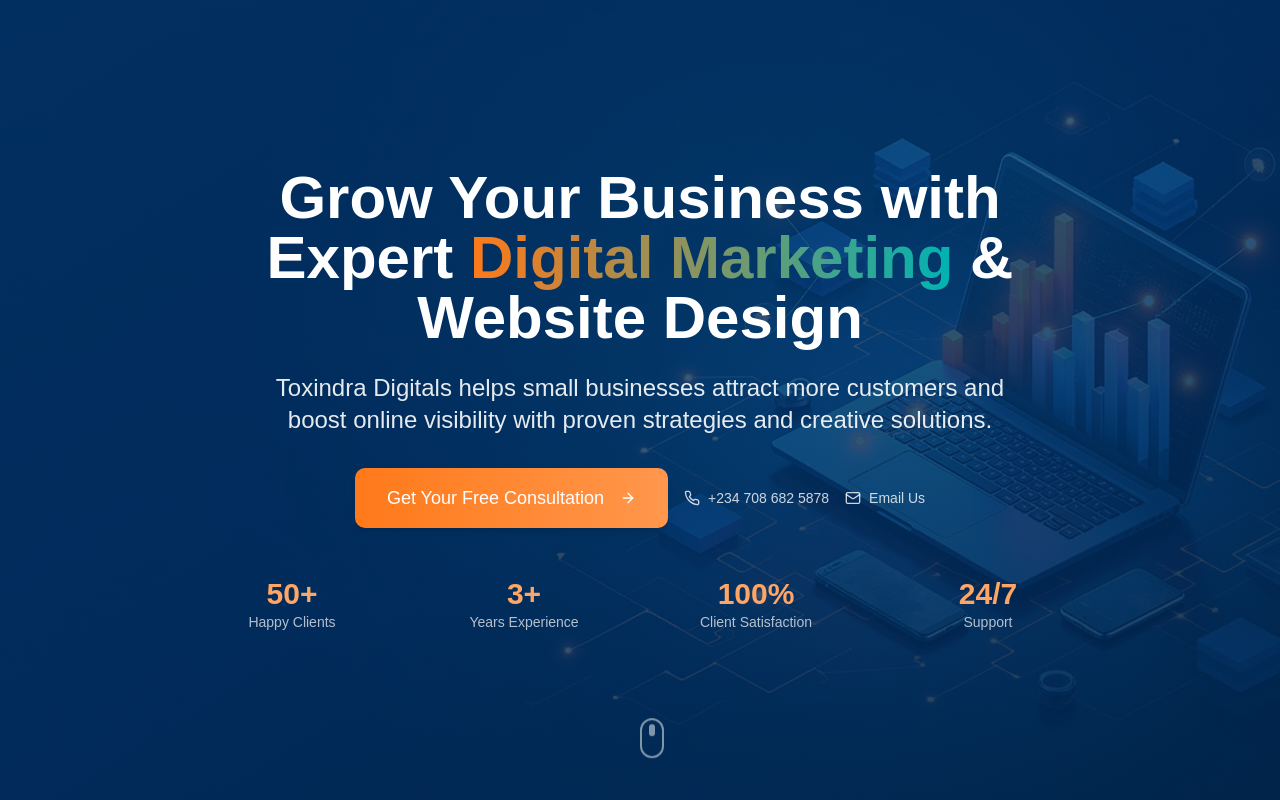
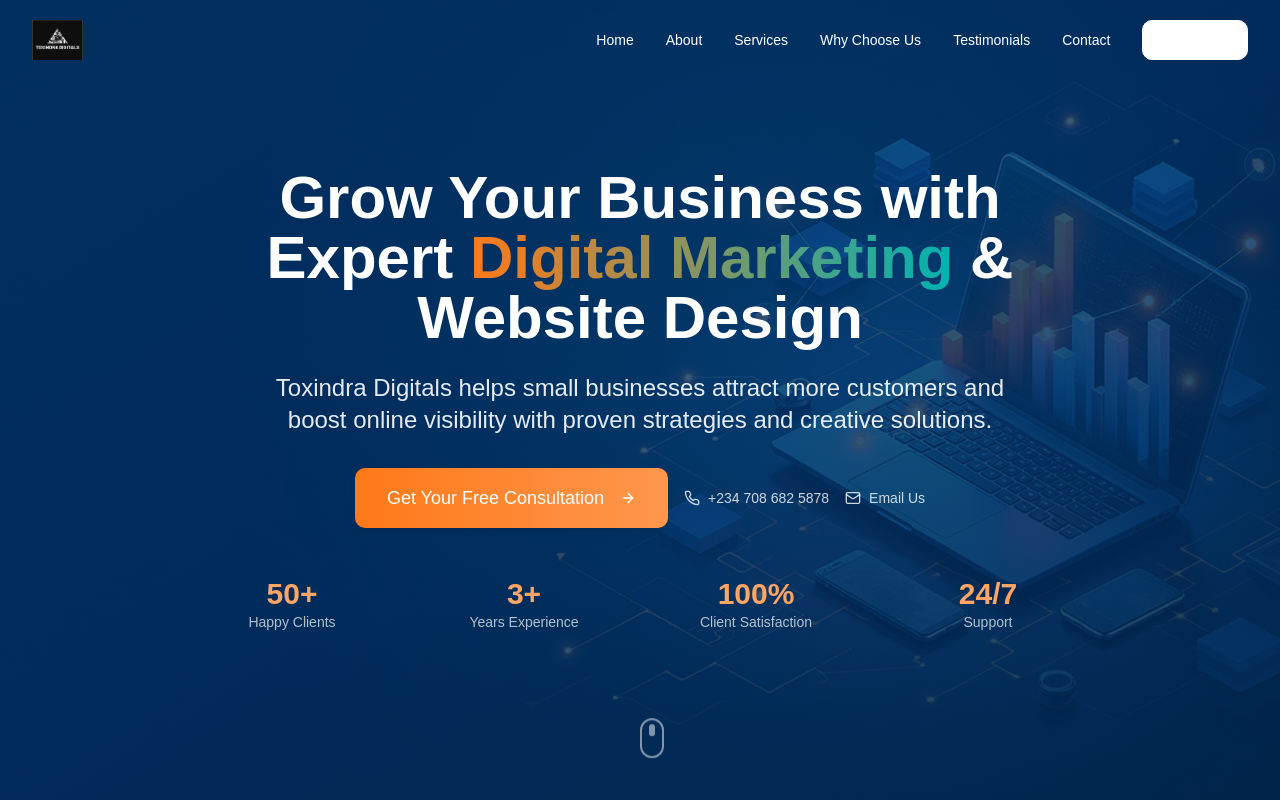
Before and after one commit to toxindradigitals-ship-it/toxindra-growth-hub-53, a React (Vite) app: page / in a window 1280 px wide. Shown: the top 800 px of the page. Built offline with nearby package versions, Linux system fonts and the light colour scheme.

Commit message:
Add logo
Add the logo to the application.

```diff
--- a/src/components/Hero.tsx
+++ b/src/components/Hero.tsx
@@ -8,7 +8,7 @@ const Hero = () => {
   };
 
   return (
-    <section className="relative min-h-screen flex items-center justify-center overflow-hidden">
+    <section id="home" className="relative min-h-screen flex items-center justify-center overflow-hidden">
       {/* Background Image with Overlay */}
       <div
         className="absolute inset-0 bg-cover bg-center bg-no-repeat"
--- /dev/null
+++ b/src/components/Navigation.tsx
@@ -0,0 +1,121 @@
+import { useState, useEffect } from "react";
+import { Menu, X } from "lucide-react";
+import { Button } from "@/components/ui/button";
+
+const Navigation = () => {
+  const [isOpen, setIsOpen] = useState(false);
+  const [isScrolled, setIsScrolled] = useState(false);
+
+  useEffect(() => {
+    const handleScroll = () => {
+      setIsScrolled(window.scrollY > 20);
+    };
+
+    window.addEventListener('scroll', handleScroll);
+    return () => window.removeEventListener('scroll', handleScroll);
+  }, []);
+
+  const scrollToSection = (sectionId: string) => {
+    document.getElementById(sectionId)?.scrollIntoView({ behavior: 'smooth' });
+    setIsOpen(false);
+  };
+
+  const navItems = [
+    { name: 'Home', id: 'home' },
+    { name: 'About', id: 'about' },
+    { name: 'Services', id: 'services' },
+    { name: 'Why Choose Us', id: 'why-choose' },
+    { name: 'Testimonials', id: 'testimonials' },
+    { name: 'Contact', id: 'contact' },
+  ];
+
+  return (
+    <nav className={`fixed top-0 left-0 right-0 z-50 transition-all duration-300 ${
+      isScrolled ? 'bg-background/95 backdrop-blur-md shadow-soft' : 'bg-transparent'
+    }`}>
+      <div className="container-custom">
+        <div className="flex items-center justify-between h-16 md:h-20">
+          {/* Logo */}
+          <div className="flex items-center">
+            <img
+              src="/lovable-uploads/bad58d9b-ebd8-4602-8dc5-fca2992b9a94.png"
+              alt="Toxindra Digitals Logo"
+              className="h-8 md:h-10 w-auto"
+            />
+          </div>
+
+          {/* Desktop Navigation */}
+          <div className="hidden md:flex items-center space-x-8">
+            {navItems.map((item) => (
+              <button
+                key={item.id}
+                onClick={() => scrollToSection(item.id)}
+                className={`text-sm font-medium transition-colors duration-200 ${
+                  isScrolled
+                    ? 'text-foreground hover:text-primary'
+                    : 'text-primary-foreground hover:text-accent-glow'
+                }`}
+              >
+                {item.name}
+              </button>
+            ))}
+            <Button
+              onClick={() => scrollToSection('contact')}
+              variant={isScrolled ? "default" : "outline"}
+              className={`${
+                isScrolled
+                  ? 'bg-primary text-primary-foreground hover:bg-primary-light'
+                  : 'border-primary-foreground text-primary-foreground hover:bg-primary-foreground hover:text-primary'
+              }`}
+            >
+              Get Started
+            </Button>
+          </div>
+
+          {/* Mobile Menu Button */}
+          <div className="md:hidden">
+            <Button
+              variant="ghost"
+              size="icon"
+              onClick={() => setIsOpen(!isOpen)}
+              className={`${
+                isScrolled
+                  ? 'text-foreground hover:text-primary'
+                  : 'text-primary-foreground hover:text-accent-glow'
+              }`}
+            >
+              {isOpen ? <X className="h-6 w-6" /> : <Menu className="h-6 w-6" />}
+            </Button>
+          </div>
+        </div>
+
+        {/* Mobile Navigation */}
+        {isOpen && (
+          <div className="md:hidden border-t border-border/20">
+            <div className="px-2 pt-2 pb-3 space-y-1 bg-background/95 backdrop-blur-md">
+              {navItems.map((item) => (
+                <button
+                  key={item.id}
+                  onClick={() => scrollToSection(item.id)}
+                  className="block w-full text-left px-3 py-2 text-base font-medium text-foreground hover:text-primary hover:bg-muted/50 rounded-md transition-colors"
+                >
+                  {item.name}
+                </button>
+              ))}
+              <div className="px-3 py-2">
+                <Button
+                  onClick={() => scrollToSection('contact')}
+                  className="w-full bg-primary text-primary-foreground hover:bg-primary-light"
+                >
+                  Get Started
+                </Button>
+              </div>
+            </div>
+          </div>
+        )}
+      </div>
+    </nav>
+  );
+};
+
+export default Navigation;
--- a/src/pages/Index.tsx
+++ b/src/pages/Index.tsx
@@ -1,4 +1,5 @@
 import { useEffect } from "react";
+import Navigation from "@/components/Navigation";
 import Hero from "@/components/Hero";
 import About from "@/components/About";
 import Services from "@/components/Services";
@@ -35,6 +36,7 @@ const Index = () => {
 
   return (
     <main className="overflow-x-hidden">
+      <Navigation />
       <Hero />
       <About />
       <Services />
```
Also changed, not shown: public/lovable-uploads/bad58d9b-ebd8-4602-8dc5-fca2992b9a94.png (added).
